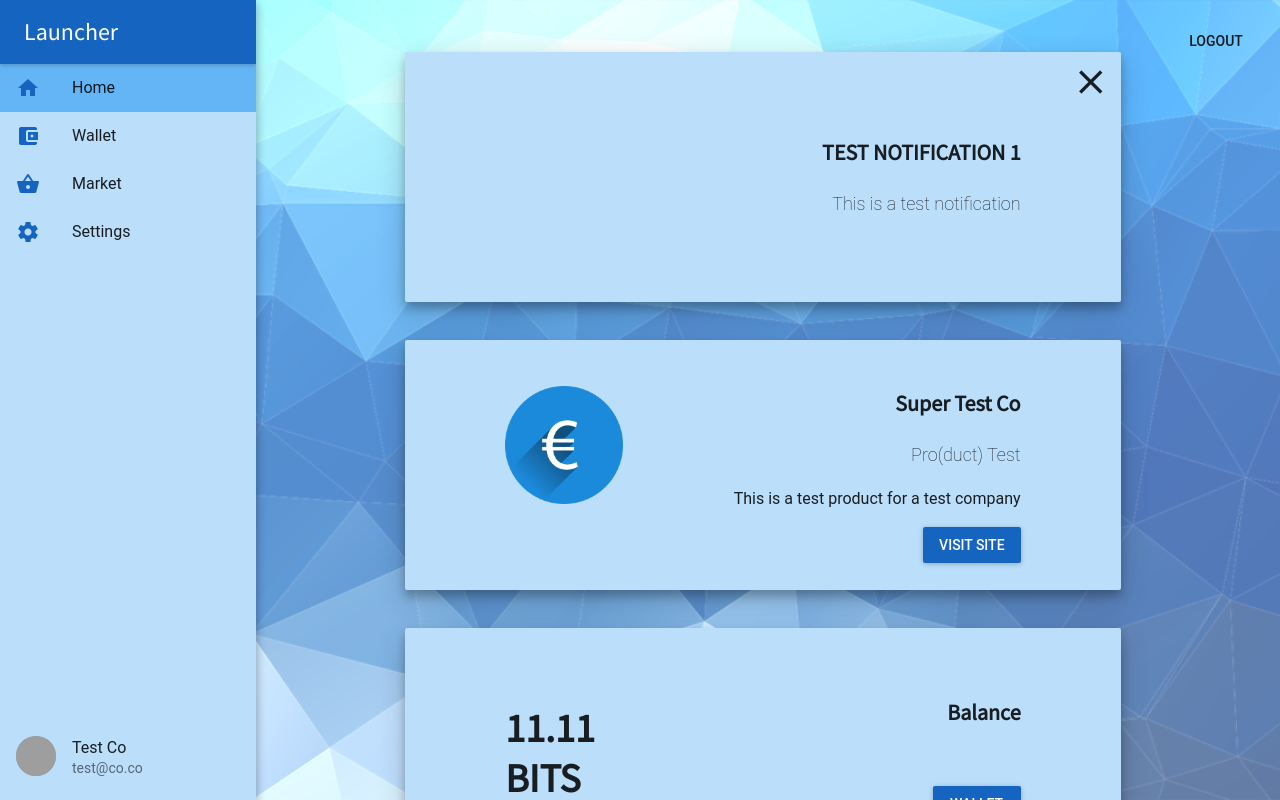
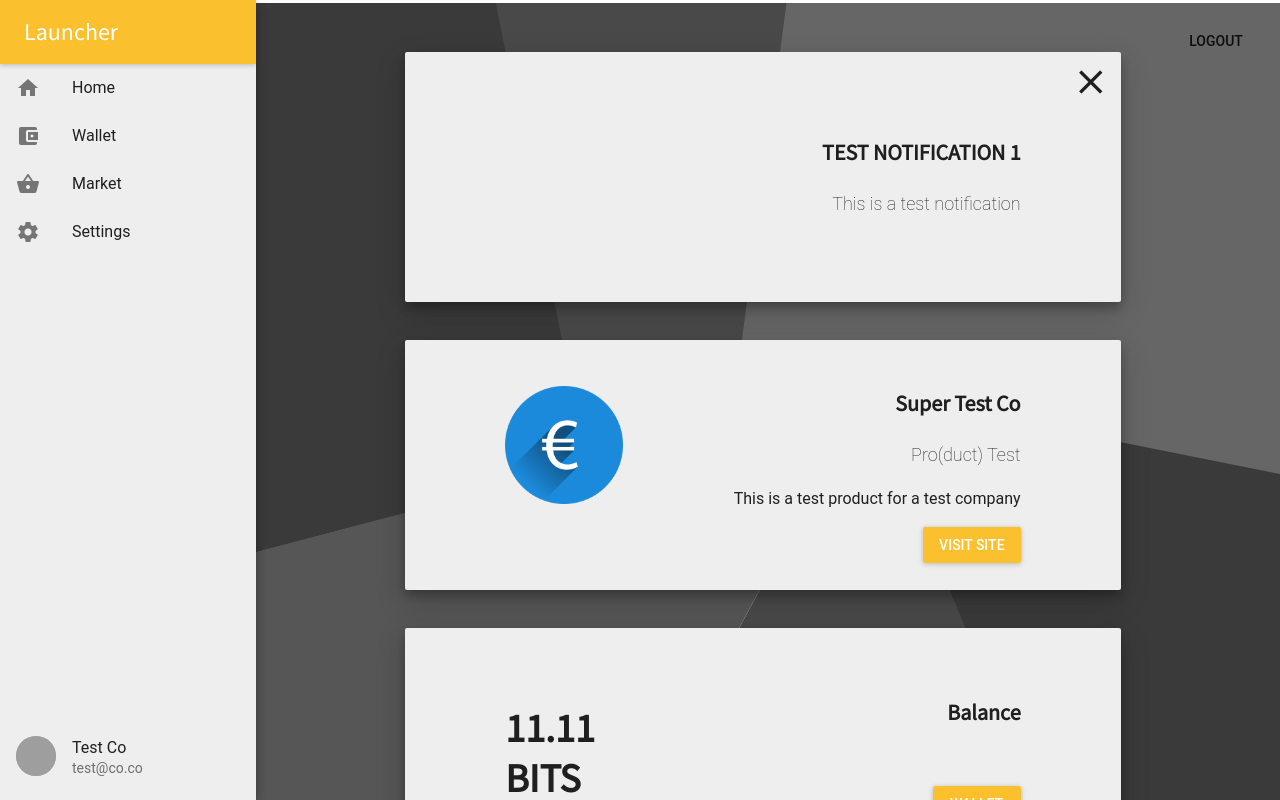
Before and after one commit to michailbrynard/rhino, a React (Create React App) app: page /home in a window 1280 px wide. Shown: the top 800 px of the page. Built offline with nearby package versions, Linux system fonts and the light colour scheme; grey boxes are pictures that could not be loaded.

Commit message:
bg and colours

```diff
--- a/src/App.css
+++ b/src/App.css
@@ -1,5 +1,5 @@
 body {
-	background: url("bg.png");
+	background: url("bg-01.svg");
 	background-size: cover;
 	background-position: center center;
 	background-repeat:  no-repeat;
--- a/src/App.js
+++ b/src/App.js
@@ -16,17 +16,17 @@ import Settings from './containers/settings'
 
 
 import { configureStore } from './store'
-import { blue800, blue700, blue500, blue400, blue100, blue200 } from 'material-ui/styles/colors';
+import {  yellow700, grey200, grey600, blue800, blue700, blue500, blue400, blue100, blue200 } from 'material-ui/styles/colors';
 
 const muiTheme = getMuiTheme({
 	palette: {
-		primary1Color: blue800,
-		primary2Color: blue700,
-		primary3Color: blue500,
-		canvasColor: blue100,
-		accent1Color: blue800,
-		accent2Color: blue700,
-		accent3Color: blue500,
+		primary1Color: yellow700,
+		primary2Color: grey600,
+		primary3Color: yellow700,
+		canvasColor: grey200,
+		accent1Color: yellow700,
+		accent2Color: grey600,
+		accent3Color: yellow700,
 	},
 	appBar: {
 	},
--- a/src/containers/nav.js
+++ b/src/containers/nav.js
@@ -6,7 +6,7 @@ import MenuItem from 'material-ui/MenuItem';
 import Avatar from 'material-ui/Avatar';
 import { List, ListItem } from 'material-ui/List'
 import FontIcon from 'material-ui/FontIcon'
-import { blue300, blue800 } from 'material-ui/styles/colors';
+import { grey200, yellow700, grey600 } from 'material-ui/styles/colors';
 
 export default ({ history, match }) => {
 
@@ -22,30 +22,30 @@ export default ({ history, match }) => {
 				<AppBar showMenuIconButton={false} title="Launcher" />
 				<MenuItem
 					style={{
-						backgroundColor: path === '/home' ? blue300 : null
+						backgroundColor: path === '/home' ? grey200 : null
 					}}
-					leftIcon={<FontIcon style={{ color: blue800 }} className="material-icons">home</FontIcon>}
+					leftIcon={<FontIcon style={{ color: grey600 }} className="material-icons">home</FontIcon>}
 					onClick={() => history.push('/home')}>Home
 			</MenuItem>
 				<MenuItem
 					style={{
-						backgroundColor: path === '/wallet' ? blue300 : null
+						backgroundColor: path === '/wallet' ? grey200 : null
 					}}
-					leftIcon={<FontIcon style={{ color: blue800 }} className="material-icons">account_balance_wallet</FontIcon>}
+					leftIcon={<FontIcon style={{ color: grey600 }} className="material-icons">account_balance_wallet</FontIcon>}
 					onClick={() => history.push('/wallet')}>Wallet
 			</MenuItem>
 				<MenuItem
 					style={{
-						backgroundColor: path === '/market' ? blue300 : null
+						backgroundColor: path === '/market' ? grey200 : null
 					}}
-					leftIcon={<FontIcon style={{ color: blue800 }} className="material-icons">shopping_basket</FontIcon>}
+					leftIcon={<FontIcon style={{ color: grey600 }} className="material-icons">shopping_basket</FontIcon>}
 					onClick={() => history.push('/market')}>Market
 			</MenuItem>
 				<MenuItem
 					style={{
-						backgroundColor: path === '/settings' ? blue300 : null
+						backgroundColor: path === '/settings' ? grey200 : null
 					}}
-					leftIcon={<FontIcon style={{ color: blue800 }} className="material-icons">settings</FontIcon>}
+					leftIcon={<FontIcon style={{ color: grey600 }} className="material-icons">settings</FontIcon>}
 					onClick={() => history.push('/settings')}>Settings
 			</MenuItem>
 				<List style={{
```
Also changed, not shown: src/bg-01.svg (added).
